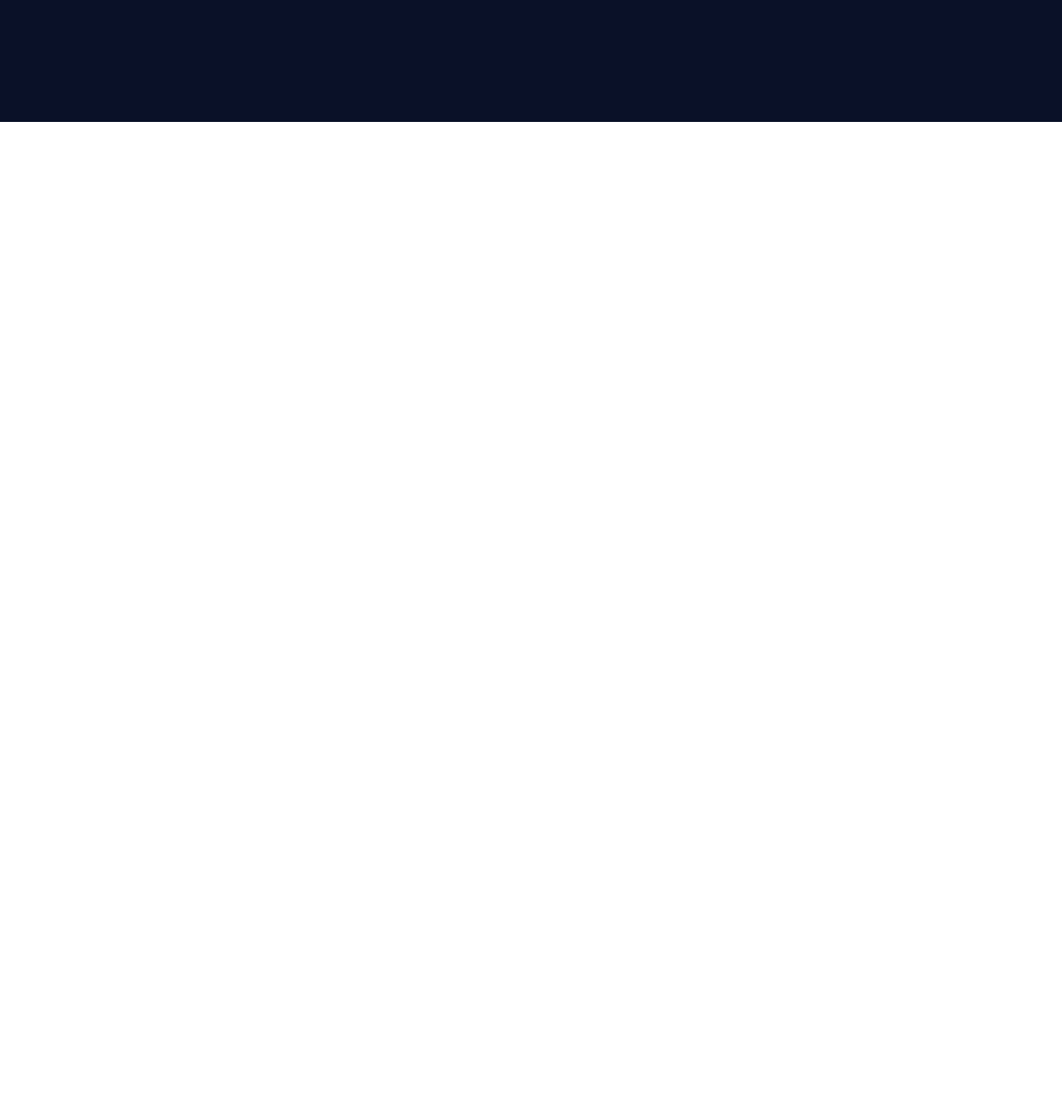
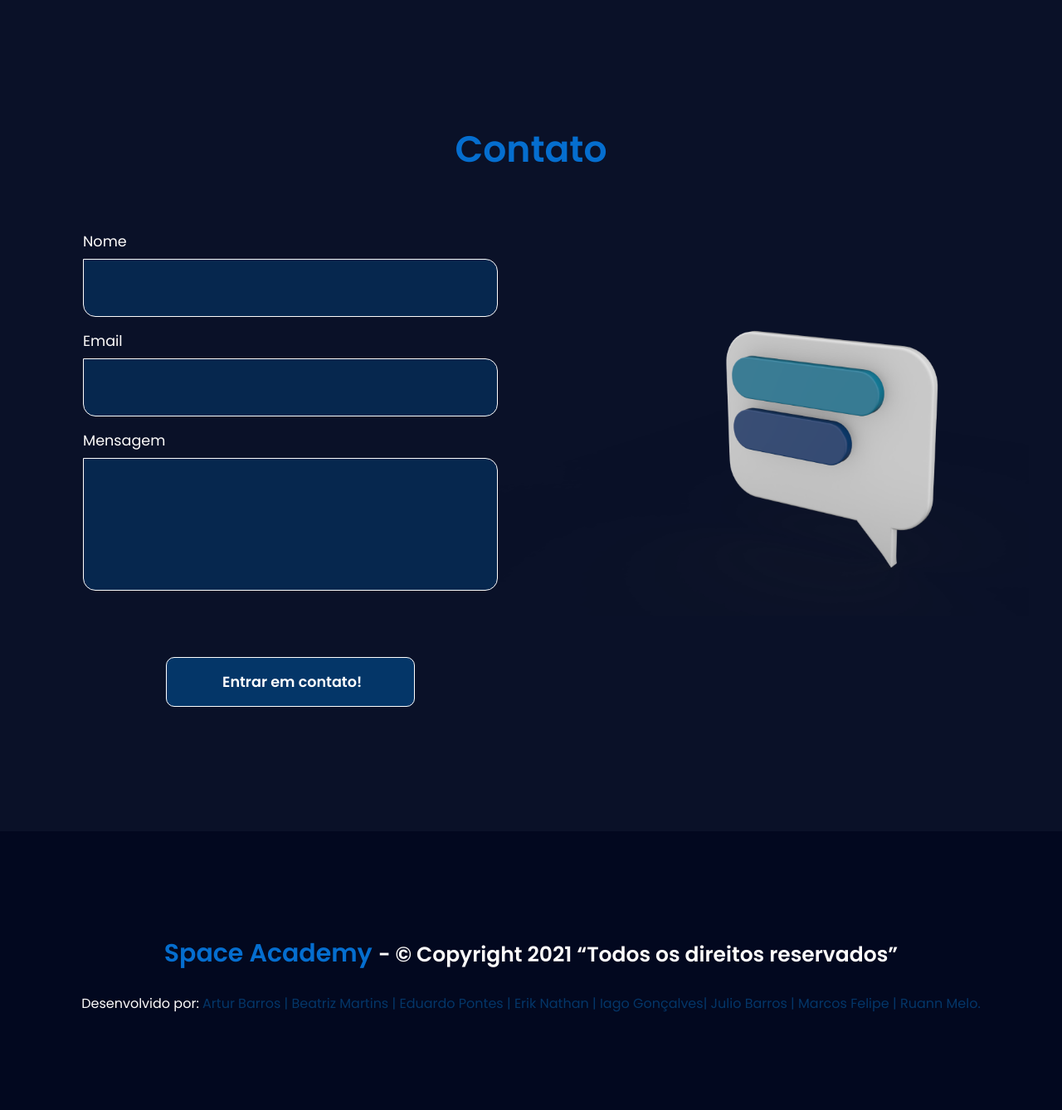
Before and after one commit to erik-nathan/projeto-nebulosa-front, a plain HTML site: page pag-home/index.html in a window 1280 px wide. Shown: the part 2286-3624 px from the top of the page at 83% size. Before the commit the page ends 2433 px from the top, so only its background shows below. Drawn offline with nearby package versions, Linux system fonts and the light colour scheme.

Commit message:
finished the contact and footer

```diff
--- a/pag-home/assets/css/style.css
+++ b/pag-home/assets/css/style.css
@@ -6,6 +6,7 @@
     --color-blue-claro: #1282A2;
     --color-write: #FEFCFB;
     --color-bg-opacity: #06274E;
+    --color-footer: #02081F;
 
     --menu-height: 65px;
 }
@@ -58,10 +59,6 @@ header .container {
     padding: 0  100px;
 }
 
-header .container img {
-    display: none;
-}
-
 header .container button {
     margin-top: 40px;
 }
@@ -106,12 +103,7 @@ header .container button {
 header .container button:hover {
     background: rgba(255, 255, 255, 0) ;
     border: 1px solid var(--color-secundary);
-    border-radius: 10px;
-    padding: 10px 35px;
     color: var(--color-secundary);
-    font-weight: 600;
-    font-size: 18px;
-    cursor: pointer;
 }
 
 /* nav ---------------------------------------------*/
@@ -178,8 +170,6 @@ nav ul a:nth-child(5) {
     padding-right: 50px;
 }
 
-
-
 .about-me .container p {
     font-size: 20px;
 }
@@ -245,3 +235,130 @@ nav ul a:nth-child(5) {
 .trilha-card + .trilha-card {
     margin-left: 10px;
 }
+
+/* Contact ------------------------------------- */
+.contact {
+    text-align: center;
+    margin: 150px 0;
+    padding: 0 100px;
+}
+
+.contact h1{
+    border-bottom: 100px;
+}
+
+.contact .contact-container {
+    display: flex;
+    max-width: 1200px;
+    margin: 60px auto 0;
+}
+
+.contact .contact-container form{
+    display: flex;
+    flex-direction: column;
+    align-items: center;
+}
+
+.contact .contact-container form label{
+    display: flex;
+    flex-direction: column;
+}
+
+.contact .contact-container form label span{
+    text-align: left;
+    color: var(--color-write);
+    font-size: 1.1rem;
+    margin-top: 1rem;
+    margin-bottom: -8px;
+}
+
+.contact .contact-container form input{
+    background: var(--color-bg-opacity);
+    width: 500px;
+    height: 70px;
+    padding: 0 0.5rem;
+    margin-top: 1rem;
+    outline: none;
+    color: rgba(166, 166, 166);
+    font-size: 1rem;
+    border: 0.5px solid var(--color-write);
+    border-radius: 0px 15px 15px 15px;;
+}
+
+.contact .contact-container form .mensage{
+    background: var(--color-bg-opacity);
+    width: 500px;
+    height: 160px;
+    padding: 0 0.5rem;
+    margin-top: 1rem;
+    outline: none;
+    color: rgba(166, 166, 166);
+    font-size: 1rem;
+    border: 0.5px solid var(--color-write);
+    border-radius: 0px 15px 15px 15px;;
+}
+
+.contact .contact-container form .btn-contact[type="submit"]{
+    background: var(--color-primary);
+    border: 1px solid #FFFFFF;;
+    border-radius: 10px;
+    padding: 10px 35px;
+    color: #fff;
+    font-weight: 600;
+    font-size: 18px;
+    cursor: pointer;
+    margin-top: 80px;
+    width: 300px;
+    height: 60px;
+
+    font-size: 1.1rem;
+    transition: all .3s ease-in-out;
+}
+
+.contact .contact-container form input[type="submit"]:hover{
+    background: rgba(255, 255, 255, 0) ;
+    border: 1px solid var(--color-secundary);
+    color: var(--color-secundary);
+}
+
+.contact .img-container img{
+    position: absolute;
+    width: 50%;
+    height: 60%;
+    object-fit: cover;
+}
+
+/* Footer ---------------------------- */
+.footer {
+    background: var(--color-footer);
+    text-align: center;
+    padding: 100px 0;
+    color: var(--color-write);
+}
+
+.footer .footer-container {
+    width: 100%;
+    margin: auto;
+    justify-content: space-between;
+}
+
+.footer .footer-container p span a{
+    color: var(--color-primary);
+    text-decoration: none;
+}
+
+
+.footer .footer-container .title-footer  {
+    font-size: 25px;
+    font-weight: 600;
+    color: var(--color-write);
+}
+
+.footer .footer-container .title-footer span {
+    color: var(--color-secundary);
+    font-size: 30px;
+}
+
+.footer .footer-container h4 {
+    color: var(--color-primary);
+}
--- a/pag-home/index.html
+++ b/pag-home/index.html
@@ -5,7 +5,6 @@
     <meta http-equiv="X-UA-Compatible" content="IE=edge" />
     <meta name="viewport" content="width=device-width, initial-scale=1.0" />
     <link rel="stylesheet" href="/pag-home/assets/css/style.css" />
-    <script src="https://unpkg.com/feather-icons"></script>
     <title>Space Academy</title>
   </head>
   <body>
@@ -50,7 +49,7 @@
             </p>
             </div>
             <div class="img-container">
-              <img src="/pag-home/assets/img/foguete-sobre.png" alt="Erik Nathan" />
+              <img src="/pag-home/assets/img/foguete-sobre.png" alt="img-foguete" />
             </div>
     </section>
 
@@ -84,11 +83,55 @@
         </div>
     </section>
 
+    <!-- Contact -->
+    <section class="contact">
+        <h1 class="title-blue">Contato</h1>
 
+        <div class="contact-container">
 
+            <form action="">
+                <label for="name">
+                    <span>Nome</span>
+                    <input type="text" id="name" name="name">
+                </label>
 
-    <script>
-      feather.replace();
-    </script>
+                <label for="email">
+                    <span>Email</span>
+                    <input type="email" id="email" name="email">
+                </label>
+
+                <label for="text">
+                    <span>Mensagem</span>
+                    <input class="mensage" type="text" id="text" name="text">
+                </label>
+
+                <input class="btn-contact" type="submit" value=" Entrar em contato!">
+            </form>
+
+            <div class="img-container">
+                <img src="/pag-home/assets/img/contato.png" alt="img-contact" />
+            </div>
+        </div>
+    </section>
+
+    <section class="footer">
+        <div class="footer-container">
+            <p class="title-footer"> <span>Space Academy </span>  - © Copyright  2021 “Todos os direitos reservados” </p>
+            <p>
+                Desenvolvido por:
+                <span>
+                    <a href="https://www.linkedin.com/in/artur-barros-5145371b6">Artur Barros |</a>
+                    <a href="https://github.com/beatrizliramartins ">Beatriz Martins |</a>
+                    <a href="https://www.linkedin.com/in/edupontesdevs/">Eduardo Pontes |</a>
+                    <a href=" https://github.com/erik-nathan">Erik Nathan |</a>
+                    <a href="https://www.linkedin.com/in/iago-gon%C3%A7alves-3192701b4">Iago Gonçalves|</a>
+                    <a href="https://github.com/beatrizliramartins">Julio Barros |</a>
+                    <a href="https://github.com/beatrizliramartins">Marcos Felipe |</a>
+                    <a href="https://www.linkedin.com/in/ruann-melo">Ruann Melo.</a>
+                </span>
+            </p>
+        </div>
+    </section>
+
   </body>
 </html>
```
